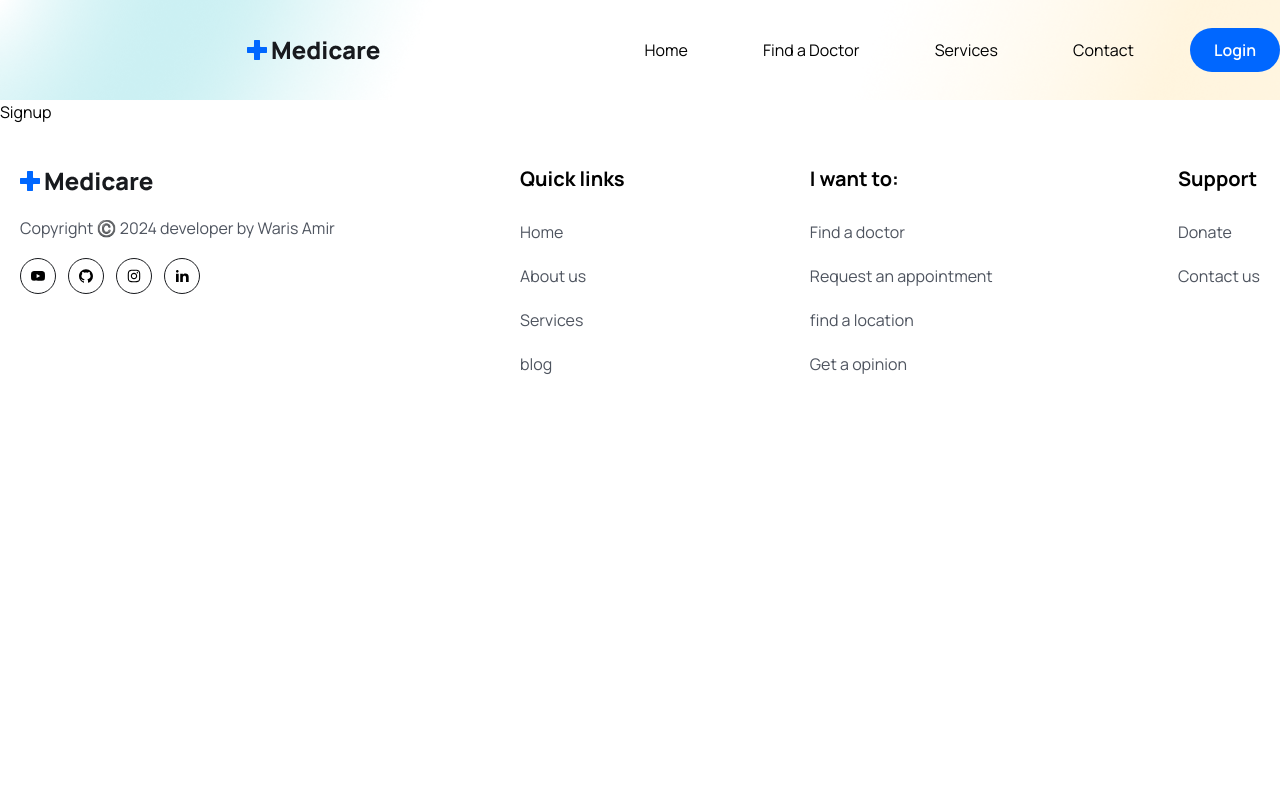
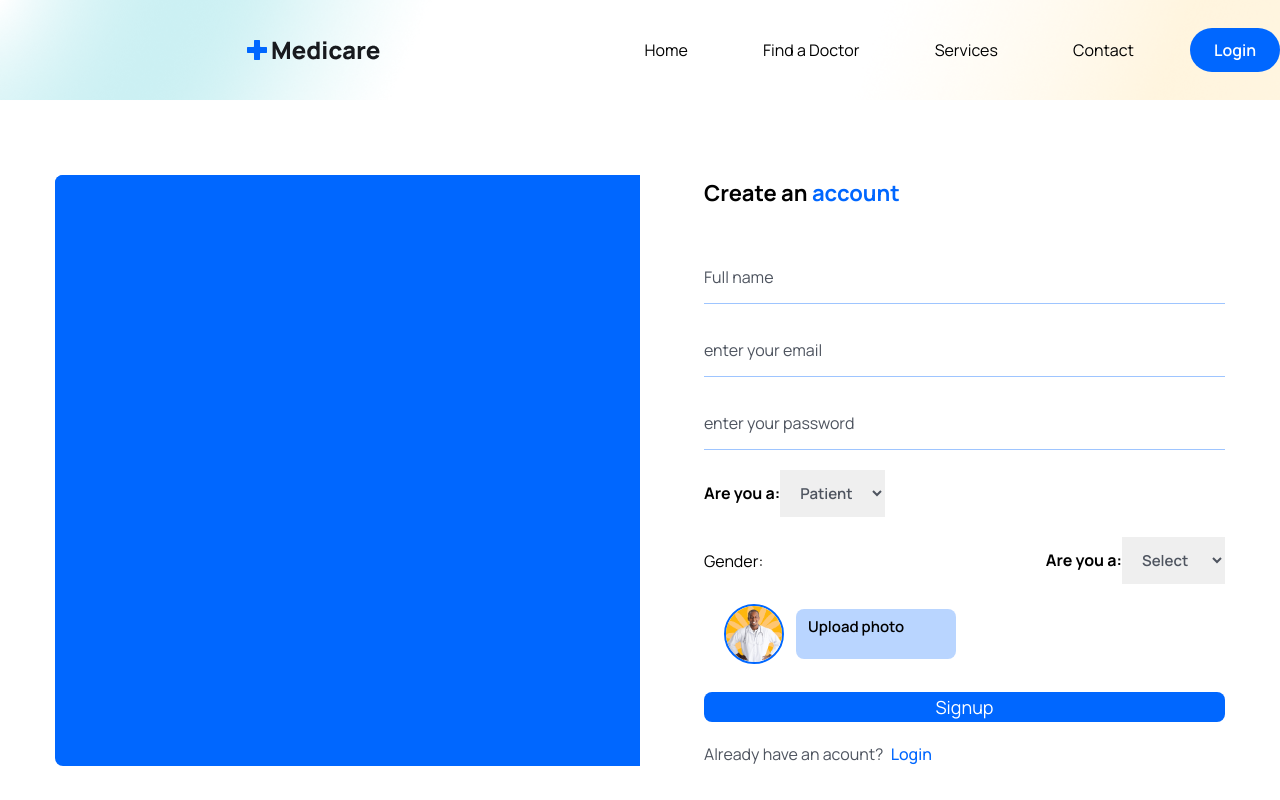
Before and after one commit to warisamir/doctor, a React (Vite) app in the folder front/: page /register in a window 1280 px wide. Shown: the top 800 px of the page. Built offline with nearby package versions, Linux system fonts and the light colour scheme.

Commit message:
signup page done

```diff
--- a/front/src/pages/Signup.jsx
+++ b/front/src/pages/Signup.jsx
@@ -1,8 +1,138 @@
-import React from 'react'
+import signupImg from '../assets/Image/signup.gif'
+import avatar from '../assets/Image/doctor-img01.png'
+import { Link } from 'react-router-dom';
+import { useState } from 'react';
+const Signup = () => {
+const handleInputChange=e=>{
 
-const Signup = () => {
+  setformData({...formData,[e.target.name]:e.target.value});
+}
+
+const [selectedFile, setSelectedFile] = useState(null)
+
+const [formData, setformData] = useState({
+  name:'',
+  email:'',
+  password:'',
+  photo:'',
+  gender:'',
+  role:'patient'
+})
+
+const handleFileInputChange=async(event)=>{
+   const file =event.target.files[0];
+
+  //  console.log(file);
+  }
+  const submitHandler =async (event)=>{
+    event.preventDefault();
+  }
+
   return (
-    <div>Signup</div>
+    <section className='px-5 xl:px-0'>
+      <div className='max-w-[1170px] mx-auto'>
+        <div className='grid grid-cols-1 lg:grid-cols-2'>
+          <div className='hidden lg:block bg-primaryColor rounded-l-lg'>
+            <figure className='rounded-l-lg'>
+              <img src={signupImg} alt="" className='w-full rounded-l-lg'/>
+            </figure>
+          </div>
+          <div className='rounded-l-lg lg:pl-16'>
+            <h3 className='text-headingColor text-[22px] leading-9 font-bold mb-10'>
+            Create an <span className='text-primaryColor'>account</span></h3>
+            <form onSubmit={submitHandler}>
+          <div className="mb-5">
+          <input type="text"
+           placeholder="Full name"
+          name="name"
+          onChange={handleInputChange}
+          value={formData.name}
+          className="w-full  py-3 border-b border-solid
+          border-[#0066ff61] focus:outline-none
+          focus:border-b-primaryColor text-[16px] leading-7
+          text-headingColor placeholder:text-textColor
+           cursor-pointer"
+          />
+        </div>
+        <div className="mb-5">
+          <input type="email "
+           placeholder="enter your email"
+          name="email"
+          onChange={handleInputChange}
+          value={formData.email}
+          className="w-full  py-3 border-b border-solid
+          border-[#0066ff61] focus:outline-none
+          focus:border-b-primaryColor text-[16px] leading-7
+          text-headingColor placeholder:text-textColor
+           cursor-pointer"
+          /> </div>
+            <div className="mb-5">
+          <input type="password"
+           placeholder="enter your password"
+          name="password"
+          onChange={handleInputChange}
+          value={formData.password}
+          className="w-full  py-3 border-b border-solid
+          border-[#0066ff61] focus:outline-none
+          focus:border-b-primaryColor text-[16px] leading-7
+          text-headingColor placeholder:text-textColor
+           cursor-pointer"
+          />
+        </div>
+          <div className="mb-5 flex items-center justify-between">
+            <label  className='text-headingColor font-bold text-[16px] leading-7' >
+            Are you a:
+            <select name="role"
+            onChange={handleInputChange} value={formData.role}
+            className='text-textColor font-semibold text-[15px] leading-7 px-4  py-3 focus:outline-none'>
+              <option value="patient">Patient</option>
+              <option value="doctor">Doctor</option>
+            </select>
+            </label>
+          </div>
+          <div className="mb-5 flex items-center justify-between">Gender:
+            <label className='text-headingColor font-bold text-[16px] leading-7' >
+            Are you a:
+            <select name="gender"
+            onChange={handleInputChange} value={formData.gender}
+            className='text-textColor font-semibold text-[15px] leading-7 px-4  py-3 focus:outline-none'>
+              <option value="">Select</option>
+              <option value="Male">Male</option>
+              <option value="Female">Female</option>
+              <option value="other">other</option>
+            </select>
+            </label>
+          </div>
+          <div  className='m-5 flex items-center gap-3'>
+            <figure className='w-[60px] h-[60px] rounded-full border-2 border-solid border-primaryColor
+            flex items-center justify-center'>
+              <img src={avatar}  alt="" className='w-full rounded-full'/>
+            </figure>
+            <div className='relative w-[160px] h-[50px] '>
+              <input type="file" name="photo" id="customFile"
+              onChange={handleFileInputChange}
+              accept=".jpg,.png"  className='absolute top-0 left-0 w-full h-full opacity-0 cursor-pointer'/>
+              <label htmlFor='customFile' className='absolute top-0 w-full left-0 h-full flex item-center px-[0.75rem] py-[0.375rem] text-[15px] leading-6 overflow-hidden
+              bg-[#0066ff46] text-handlingColor font-semibold rounded-lg truncate cursor-pointer'>
+                Upload photo
+              </label>
+            </div>
+          </div>
+
+          <div className="mt-7">
+          <button type="submit" className="w-full bg-primaryColor text-white text-[18px]
+          leading-[30px] rounded-lg">
+            Signup
+          </button>
+        </div>
+          <p className="mt-5 text-textColor ">
+          Already have an acount? <Link to='/login' className="text-primaryColor font-medium ml-1" >Login</Link>
+        </p>
+            </form>
+          </div>
+        </div>
+      </div>
+    </section>
   )
 }
 
```
